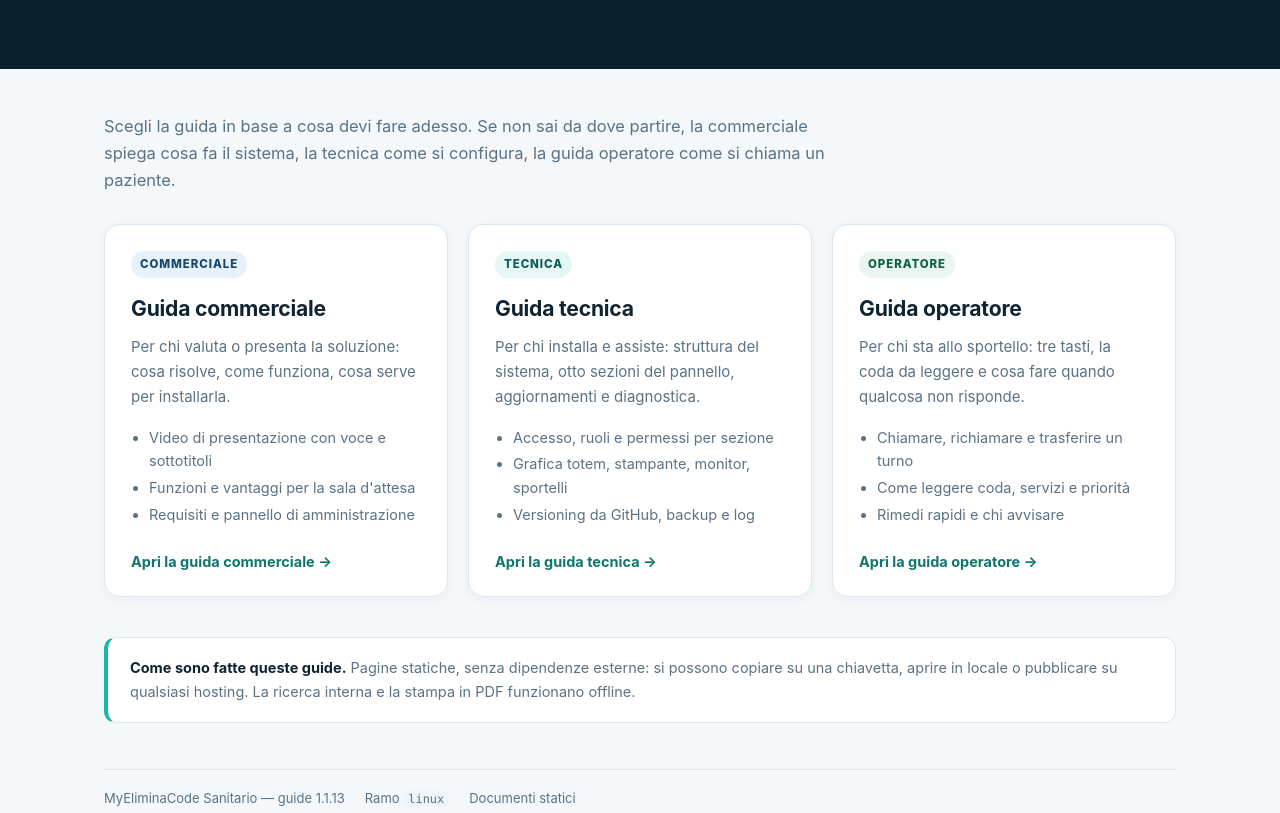
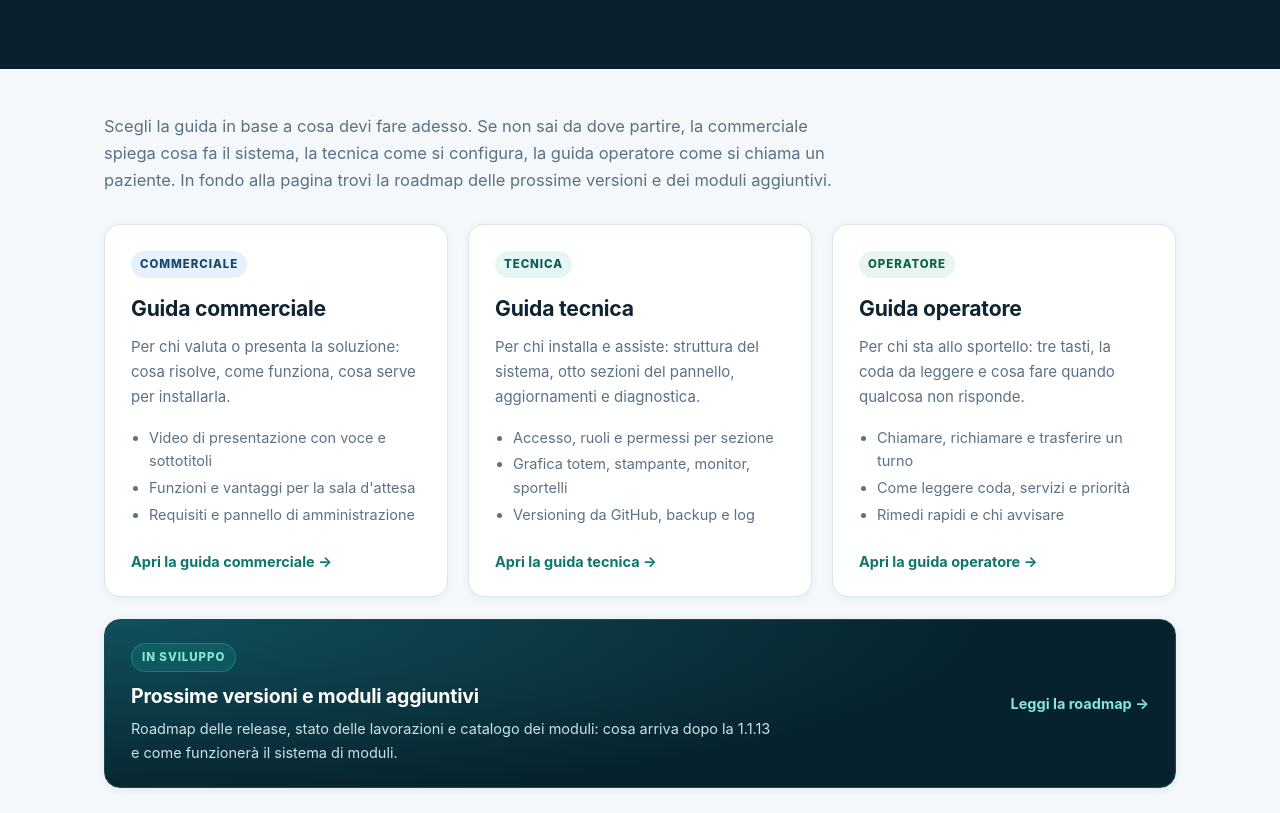
Before and after one commit to Acwildweb/MyEliminaCode-Guide, a plain HTML site: page index.html in a window 1280 px wide. Shown: the part 358-1171 px from the top of the page. Drawn offline with Linux system fonts and the light colour scheme.

Commit message:
Home guide: blocco In sviluppo verso roadmap e moduli aggiuntivi

```diff
--- a/index.html
+++ b/index.html
@@ -64,6 +64,24 @@
     border-radius: 12px; padding: 18px 22px; color: var(--muted); font-size: 14.5px;
   }
   .nota strong { color: var(--ink); }
+  .sviluppo {
+    display: flex; align-items: center; gap: 18px; flex-wrap: wrap;
+    margin-top: 22px; padding: 22px 26px; border-radius: 16px;
+    background: radial-gradient(120% 160% at 0% 0%, #11505c 0%, #06222c 70%);
+    border: 1px solid #164b57; color: #fff; text-decoration: none;
+    box-shadow: 0 2px 10px rgba(15,36,48,.08);
+    transition: transform .16s ease, box-shadow .16s ease;
+  }
+  .sviluppo:hover { transform: translateY(-2px); box-shadow: 0 14px 30px rgba(15,36,48,.16); }
+  .sviluppo .tag {
+    display: inline-block; font-size: 11.5px; font-weight: 800; letter-spacing: .08em;
+    text-transform: uppercase; padding: 4px 10px; border-radius: 999px; margin-bottom: 8px;
+    background: rgba(20,184,166,.18); border: 1px solid rgba(20,184,166,.4); color: #86e6da;
+  }
+  .sviluppo h2 { font-size: 1.22rem; margin: 0 0 5px; letter-spacing: -.01em; }
+  .sviluppo p { margin: 0; color: #c8e2e8; font-size: 14.5px; max-width: 70ch; }
+  .sviluppo .freccia { margin-left: auto; font-weight: 700; font-size: 14.5px; color: #86e6da; white-space: nowrap; }
+  .sviluppo:hover .freccia { text-decoration: underline; }
   code { font-family: var(--mono); font-size: .92em; background: #eef4f8; padding: 1px 5px; border-radius: 5px; }
   footer { margin-top: 46px; padding-top: 18px; border-top: 1px solid var(--line); color: var(--muted); font-size: 13px; display: flex; flex-wrap: wrap; gap: 6px 20px; }
   @media (max-width: 640px) {
@@ -97,7 +115,7 @@
 
 <div class="wrap">
 
-  <p class="intro">Scegli la guida in base a cosa devi fare adesso. Se non sai da dove partire, la commerciale spiega cosa fa il sistema, la tecnica come si configura, la guida operatore come si chiama un paziente.</p>
+  <p class="intro">Scegli la guida in base a cosa devi fare adesso. Se non sai da dove partire, la commerciale spiega cosa fa il sistema, la tecnica come si configura, la guida operatore come si chiama un paziente. In fondo alla pagina trovi la roadmap delle prossime versioni e dei moduli aggiuntivi.</p>
 
   <div class="guide">
 
@@ -139,6 +157,15 @@
 
   </div>
 
+  <a class="sviluppo" href="tecnica/11-prossime-versioni.html">
+    <div>
+      <span class="tag">In sviluppo</span>
+      <h2>Prossime versioni e moduli aggiuntivi</h2>
+      <p>Roadmap delle release, stato delle lavorazioni e catalogo dei moduli: cosa arriva dopo la 1.1.13 e come funzionerà il sistema di moduli.</p>
+    </div>
+    <span class="freccia">Leggi la roadmap &rarr;</span>
+  </a>
+
   <div class="nota">
     <strong>Come sono fatte queste guide.</strong> Pagine statiche, senza dipendenze esterne: si possono copiare su una chiavetta, aprire in locale o pubblicare su qualsiasi hosting. La ricerca interna e la stampa in PDF funzionano offline.
   </div>
```
